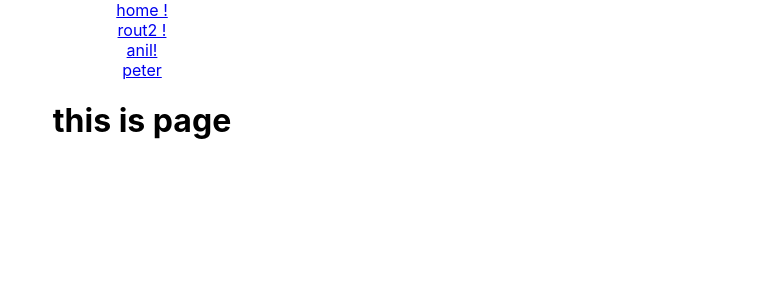
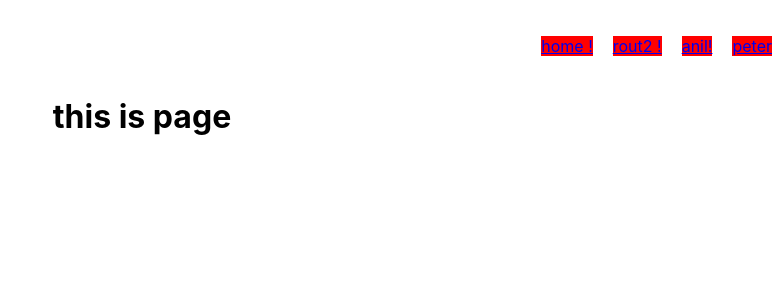
Before and after one commit to Guri1624/react_app, a React (Create React App) app: page / in a window 1280 px wide. Shown: the top 300 px of the page, without its empty margins (498-1280 px from the left). Built offline with nearby package versions, Linux system fonts and the light colour scheme.

Commit message:
style method rout

```diff
--- a/src/App.css
+++ b/src/App.css
@@ -5,6 +5,16 @@
 .App-logo {
   height: 40vmin;
   pointer-events: none;
+}
+.newnev {
+  text-align: right;
+}
+.newnev li{
+  display: inline-block;
+  padding: 20px 10px;
+}
+.nav-link:hover{
+  color: blue;
 }
 
 @media (prefers-reduced-motion: no-preference) {
--- a/src/App.js
+++ b/src/App.js
@@ -4,19 +4,17 @@ import { BrowserRouter, Routes, Route, Link } from 'react-router-dom';
 import Home from './componenet/Home'
 import Rout2 from './componenet/Rout2'
 import Error from './componenet/Error'
+import Navbar from './componenet/Navbar'
 function App() {
   return (
     <div className='App'>
       <BrowserRouter>
-      <Link to="/home">home !</Link><br></br>
-     <Link to="/rout2">rout2 !</Link><br></br>
-     <Link to="/Error/anil">anil!</Link><br></br>
-     <Link to="/Error/peter">peter</Link><br></br>
+        <Navbar />
         <Routes>
           <Route path="/home" element={<Home />} />
-          <Route path="/rout2" element={<Rout2/>} />
-          <Route path="/Error/:name"   element={<Error/>}/>
-          <Route path="/"  element={<Error/>}/>
+          <Route path="/rout2" element={<Rout2 />} />
+          <Route path="/Error/:name" element={<Error />} />
+          <Route path="/" element={<Error />} />
         </Routes>
       </BrowserRouter>
     </div>
--- /dev/null
+++ b/src/componenet/Navbar.js
@@ -0,0 +1,22 @@
+import { Link ,NavLink} from "react-router-dom"
+function Navbar() {
+    return (
+        <div>
+            <ul className="newnev">
+            <li><NavLink
+            style={({isActive})=>{ return {backgroundColor :isActive ?'green':'red'}}}
+            className="nav-link" to="/home">home !</NavLink></li>
+            <li><NavLink
+            style={({isActive})=>{ return {backgroundColor :isActive ?'green':'red'}}}
+            to="/rout2" className="nav-link">rout2 !</NavLink></li>
+            <li>  <NavLink
+            style={({isActive})=>{ return {backgroundColor :isActive ?'green':'red'}}}
+            to="/Error/anil" className="nav-link" >anil!</NavLink></li>
+            <li> <NavLink
+            style={({isActive})=>{ return {backgroundColor :isActive ?'green':'red'}}}
+            to="/Error/peter" className="nav-link">peter</NavLink></li>
+            </ul>
+        </div>
+    )
+}
+export default Navbar;
```
